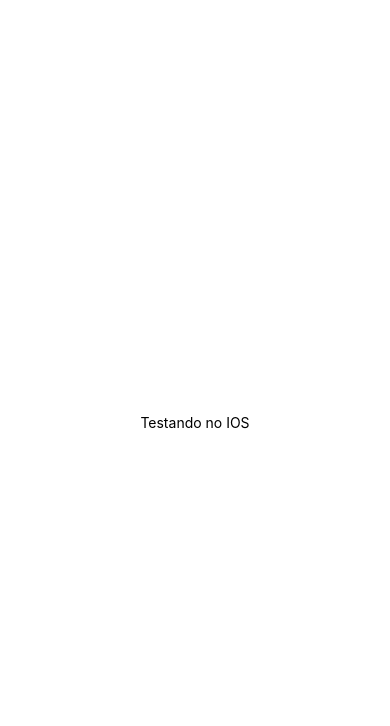
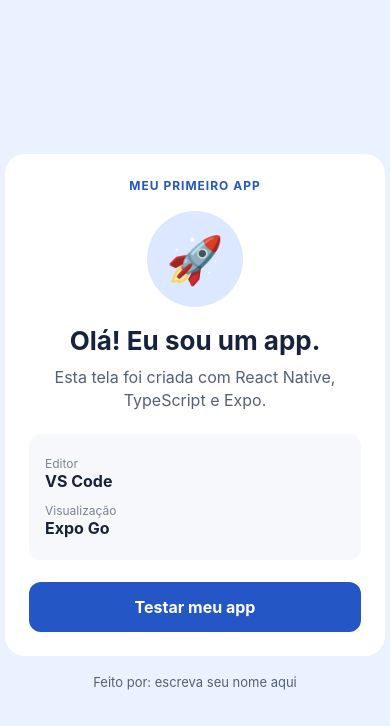
Before and after one commit to IsaiasMSF/System, a React Native app in the folder frontend/: screen / in a window 390 px wide. Shown: the top 726 px of the page. Built offline with nearby package versions, Linux system fonts and the light colour scheme.

Commit message:
Teste de tela da aula passada
Testando alterações na página app, funcionando e atualizando no expo

```diff
--- a/frontend/App.tsx
+++ b/frontend/App.tsx
@@ -1,22 +1,133 @@
-import './global.css';
-
 import { StatusBar } from 'expo-status-bar';
-import { StyleSheet, Text, View } from 'react-native';
+import {
+  Pressable,
+  SafeAreaView,
+  StyleSheet,
+  Text,
+  View,
+} from 'react-native';
 
 export default function App() {
+  function mostrarMensagem() {
+    alert('Parabéns! Sua primeira tela está funcionando.');
+  }
+
   return (
-    <View style={styles.container}>
-      <Text>Testando no IOS</Text>
-      <StatusBar style="auto" />
-    </View>
+    <SafeAreaView style={styles.pagina}>
+      <View style={styles.cartao}>
+        <Text style={styles.selo}>MEU PRIMEIRO APP</Text>
+
+        <View style={styles.avatar}>
+          <Text style={styles.emoji}>🚀</Text>
+        </View>
+
+        <Text style={styles.titulo}>Olá! Eu sou um app.</Text>
+
+        <Text style={styles.descricao}>
+          Esta tela foi criada com React Native, TypeScript e Expo.
+        </Text>
+
+        <View style={styles.informacoes}>
+          <Text style={styles.rotulo}>Editor</Text>
+          <Text style={styles.valor}>VS Code</Text>
+
+          <Text style={styles.rotulo}>Visualização</Text>
+          <Text style={styles.valor}>Expo Go</Text>
+        </View>
+
+        <Pressable style={styles.botao} onPress={mostrarMensagem}>
+          <Text style={styles.textoBotao}>Testar meu app</Text>
+        </Pressable>
+      </View>
+
+      <Text style={styles.rodape}>Feito por: escreva seu nome aqui</Text>
+      <StatusBar style="dark" />
+    </SafeAreaView>
   );
 }
 
 const styles = StyleSheet.create({
-  container: {
+  pagina: {
     flex: 1,
-    backgroundColor: '#fff',
+    backgroundColor: '#EAF2FF',
     alignItems: 'center',
     justifyContent: 'center',
+    padding: 24,
+  },
+  cartao: {
+    width: '100%',
+    maxWidth: 380,
+    backgroundColor: '#FFFFFF',
+    borderRadius: 20,
+    padding: 24,
+    alignItems: 'center',
+  },
+  selo: {
+    color: '#2457C5',
+    fontSize: 12,
+    fontWeight: 'bold',
+    letterSpacing: 1,
+  },
+  avatar: {
+    width: 96,
+    height: 96,
+    borderRadius: 48,
+    backgroundColor: '#DCE8FF',
+    alignItems: 'center',
+    justifyContent: 'center',
+    marginTop: 18,
+    marginBottom: 18,
+  },
+  emoji: {
+    fontSize: 46,
+  },
+  titulo: {
+    color: '#17233D',
+    fontSize: 26,
+    fontWeight: 'bold',
+    textAlign: 'center',
+  },
+  descricao: {
+    color: '#526079',
+    fontSize: 16,
+    lineHeight: 23,
+    textAlign: 'center',
+    marginTop: 10,
+  },
+  informacoes: {
+    width: '100%',
+    backgroundColor: '#F6F8FC',
+    borderRadius: 12,
+    padding: 16,
+    marginTop: 22,
+  },
+  rotulo: {
+    color: '#7A8497',
+    fontSize: 12,
+    marginTop: 6,
+  },
+  valor: {
+    color: '#17233D',
+    fontSize: 16,
+    fontWeight: 'bold',
+    marginBottom: 6,
+  },
+  botao: {
+    width: '100%',
+    backgroundColor: '#2457C5',
+    borderRadius: 12,
+    padding: 15,
+    alignItems: 'center',
+    marginTop: 22,
+  },
+  textoBotao: {
+    color: '#FFFFFF',
+    fontSize: 16,
+    fontWeight: 'bold',
+  },
+  rodape: {
+    color: '#526079',
+    fontSize: 13,
+    marginTop: 18,
   },
 });
```
